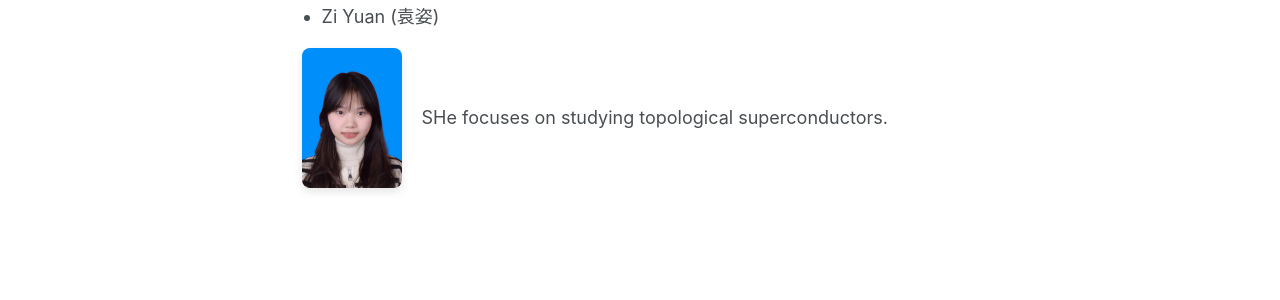
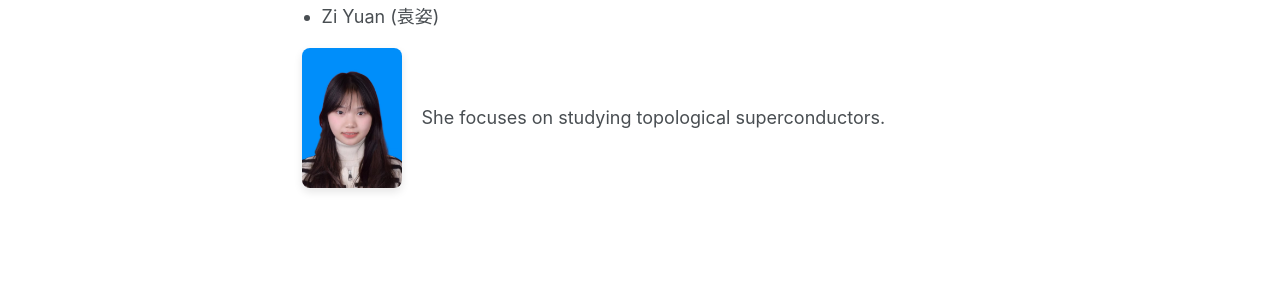
Before and after one commit to quantumligroup/quantumligroup.github.io, a Jekyll site: the page built from _pages/group-members.md, in a window 1280 px wide and 1181 px high. Shown: the part 597-897 px from the top of the window. Built offline with Jekyll 4.4.1, drawn with Linux system fonts in a browser that asks for light colours; some web fonts are replaced; a script that is not in the unit is left out.

Commit message:
change 24

```diff
--- a/_pages/group-members.md
+++ b/_pages/group-members.md
@@ -26,6 +26,6 @@ permalink: /group-members/
       <img src="../images/yuanzi.jpg" width="100" style="border-radius: 8px; box-shadow: 0 4px 8px rgba(0,0,0,0.1);">
     </div>
     <div style="font-style: regular;">
-      SHe focuses on studying topological superconductors.
+      She focuses on studying topological superconductors.
     </div>
   </div>
```
Also changed, not shown: 1 other file.
